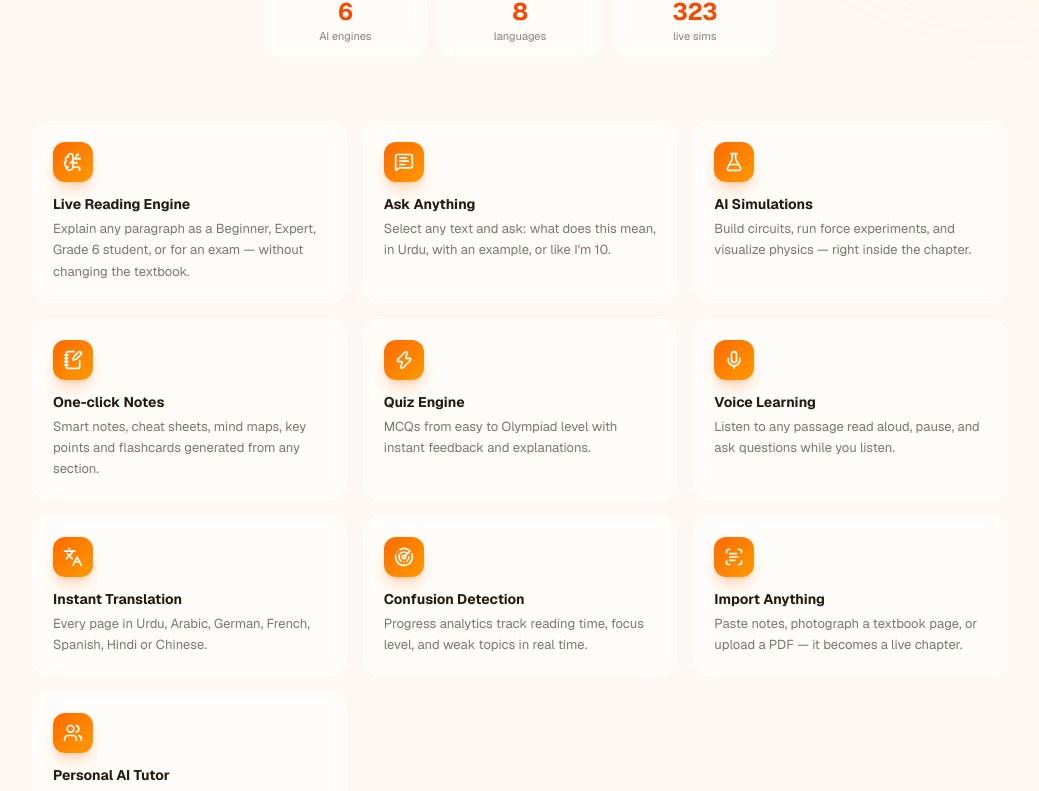
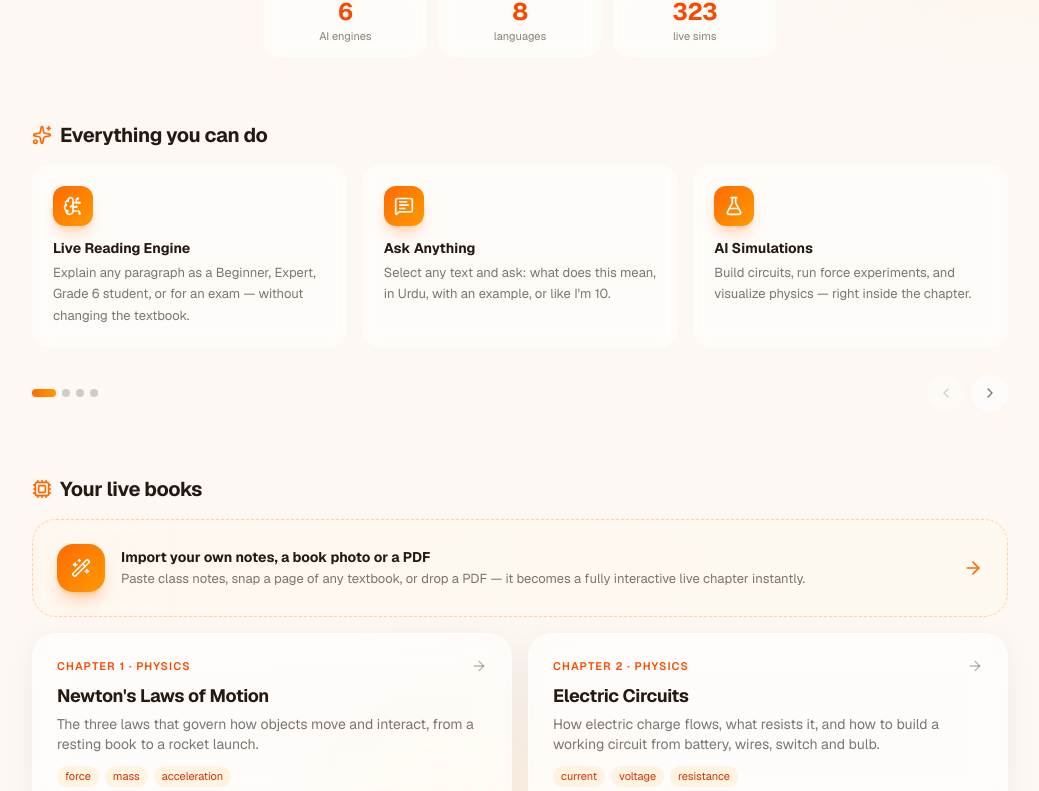
Before and after one commit to k88900213-hub/stbb-live, a Next.js app: page / in a window 1280 px wide. Shown: the part 559-1350 px from the top of the page, without its empty margins (120-1159 px from the left). Built offline with nearby package versions, Linux system fonts and the light colour scheme.

Commit message:
Convert landing feature cards into a carousel

```diff
--- a/src/app/page.tsx
+++ b/src/app/page.tsx
@@ -1,6 +1,7 @@
 import { book } from "@/lib/content/catalog";
 import Link from "next/link";
 import { ImportedLibrary } from "@/components/home/ImportedLibrary";
+import { FeatureCarousel } from "@/components/home/FeatureCarousel";
 import {
   ArrowRight,
   BrainCircuit,
@@ -15,6 +16,7 @@ import {
   Radar,
   Rocket,
   ScanText,
+  Sparkles,
   Users,
   Zap,
 } from "lucide-react";
@@ -76,17 +78,25 @@ export default function Home() {
           </div>
         </div>
 
-        <section className="mt-16 grid gap-4 sm:grid-cols-2 lg:grid-cols-3">
-          <FeatureCard icon={<BrainCircuit className="h-5 w-5" />} title="Live Reading Engine" desc="Explain any paragraph as a Beginner, Expert, Grade 6 student, or for an exam — without changing the textbook." />
-          <FeatureCard icon={<MessageSquareText className="h-5 w-5" />} title="Ask Anything" desc="Select any text and ask: what does this mean, in Urdu, with an example, or like I'm 10." />
-          <FeatureCard icon={<FlaskConical className="h-5 w-5" />} title="AI Simulations" desc="Build circuits, run force experiments, and visualize physics — right inside the chapter." />
-          <FeatureCard icon={<NotebookPen className="h-5 w-5" />} title="One-click Notes" desc="Smart notes, cheat sheets, mind maps, key points and flashcards generated from any section." />
-          <FeatureCard icon={<Zap className="h-5 w-5" />} title="Quiz Engine" desc="MCQs from easy to Olympiad level with instant feedback and explanations." />
-          <FeatureCard icon={<Mic className="h-5 w-5" />} title="Voice Learning" desc="Listen to any passage read aloud, pause, and ask questions while you listen." />
-          <FeatureCard icon={<Languages className="h-5 w-5" />} title="Instant Translation" desc="Every page in Urdu, Arabic, German, French, Spanish, Hindi or Chinese." />
-          <FeatureCard icon={<Radar className="h-5 w-5" />} title="Confusion Detection" desc="Progress analytics track reading time, focus level, and weak topics in real time." />
-          <FeatureCard icon={<ScanText className="h-5 w-5" />} title="Import Anything" desc="Paste notes, photograph a textbook page, or upload a PDF — it becomes a live chapter." />
-          <FeatureCard icon={<Users className="h-5 w-5" />} title="Personal AI Tutor" desc="A tutor that remembers your history, predicts performance, and adapts its style." />
+        <section className="mt-16">
+          <h2 className="mb-4 flex items-center gap-2 font-display text-xl font-bold text-foreground">
+            <Sparkles className="h-5 w-5 text-orange-500" />
+            Everything you can do
+          </h2>
+          <FeatureCarousel
+            items={[
+              { icon: <BrainCircuit className="h-5 w-5" />, title: "Live Reading Engine", desc: "Explain any paragraph as a Beginner, Expert, Grade 6 student, or for an exam — without changing the textbook." },
+              { icon: <MessageSquareText className="h-5 w-5" />, title: "Ask Anything", desc: "Select any text and ask: what does this mean, in Urdu, with an example, or like I'm 10." },
+              { icon: <FlaskConical className="h-5 w-5" />, title: "AI Simulations", desc: "Build circuits, run force experiments, and visualize physics — right inside the chapter." },
+              { icon: <NotebookPen className="h-5 w-5" />, title: "One-click Notes", desc: "Smart notes, cheat sheets, mind maps, key points and flashcards generated from any section." },
+              { icon: <Zap className="h-5 w-5" />, title: "Quiz Engine", desc: "MCQs from easy to Olympiad level with instant feedback and explanations." },
+              { icon: <Mic className="h-5 w-5" />, title: "Voice Learning", desc: "Listen to any passage read aloud, pause, and ask questions while you listen." },
+              { icon: <Languages className="h-5 w-5" />, title: "Instant Translation", desc: "Every page in Urdu, Arabic, German, French, Spanish, Hindi or Chinese." },
+              { icon: <Radar className="h-5 w-5" />, title: "Confusion Detection", desc: "Progress analytics track reading time, focus level, and weak topics in real time." },
+              { icon: <ScanText className="h-5 w-5" />, title: "Import Anything", desc: "Paste notes, photograph a textbook page, or upload a PDF — it becomes a live chapter." },
+              { icon: <Users className="h-5 w-5" />, title: "Personal AI Tutor", desc: "A tutor that remembers your history, predicts performance, and adapts its style." },
+            ]}
+          />
         </section>
 
         <section className="mt-16">
@@ -148,15 +158,3 @@ function MiniStat({ value, label }: { value: string; label: string }) {
     </div>
   );
 }
-
-function FeatureCard({ icon, title, desc }: { icon: React.ReactNode; title: string; desc: string }) {
-  return (
-    <div className="rounded-2xl border border-white/40 bg-white/50 p-5 backdrop-blur transition hover:bg-white/70 dark:border-white/10 dark:bg-white/5 dark:hover:bg-white/10">
-      <span className="inline-flex h-10 w-10 items-center justify-center rounded-xl bg-gradient-to-br from-orange-500 to-amber-500 text-white shadow-lg shadow-orange-500/25">
-        {icon}
-      </span>
-      <h3 className="mt-3 text-sm font-bold text-foreground">{title}</h3>
-      <p className="mt-1 text-[13px] leading-relaxed text-foreground/60">{desc}</p>
-    </div>
-  );
-}
--- /dev/null
+++ b/src/components/home/FeatureCarousel.tsx
@@ -0,0 +1,130 @@
+"use client";
+
+import { useCallback, useEffect, useRef, useState } from "react";
+import { ChevronLeft, ChevronRight } from "lucide-react";
+import { cn } from "@/lib/utils/cn";
+
+interface FeatureItem {
+  icon: React.ReactNode;
+  title: string;
+  desc: string;
+}
+
+function Card({ item }: { item: FeatureItem }) {
+  return (
+    <div className="h-full rounded-2xl border border-white/40 bg-white/50 p-5 backdrop-blur transition hover:bg-white/70 dark:border-white/10 dark:bg-white/5 dark:hover:bg-white/10">
+      <span className="inline-flex h-10 w-10 items-center justify-center rounded-xl bg-gradient-to-br from-orange-500 to-amber-500 text-white shadow-lg shadow-orange-500/25">
+        {item.icon}
+      </span>
+      <h3 className="mt-3 text-sm font-bold text-foreground">{item.title}</h3>
+      <p className="mt-1 text-[13px] leading-relaxed text-foreground/60">{item.desc}</p>
+    </div>
+  );
+}
+
+export function FeatureCarousel({ items }: { items: FeatureItem[] }) {
+  const trackRef = useRef<HTMLDivElement>(null);
+  const [page, setPage] = useState(0);
+  const [pageCount, setPageCount] = useState(1);
+  const [canScroll, setCanScroll] = useState(false);
+
+  const measure = useCallback(() => {
+    const el = trackRef.current;
+    if (!el) return;
+    const card = el.querySelector<HTMLElement>("[data-card]");
+    if (!card) return;
+    const perView = Math.max(1, Math.round(el.clientWidth / card.offsetWidth));
+    const count = Math.max(1, Math.ceil(items.length / perView));
+    setPageCount(count);
+    const current = Math.min(Math.round(el.scrollLeft / el.clientWidth), count - 1);
+    setPage(current);
+    setCanScroll(el.scrollWidth > el.clientWidth + 4);
+  }, [items.length]);
+
+  useEffect(() => {
+    measure();
+    const el = trackRef.current;
+    if (!el) return;
+    let t: ReturnType<typeof setTimeout>;
+    const onScroll = () => {
+      clearTimeout(t);
+      t = setTimeout(measure, 120);
+    };
+    el.addEventListener("scroll", onScroll, { passive: true });
+    const ro = new ResizeObserver(measure);
+    ro.observe(el);
+    return () => {
+      el.removeEventListener("scroll", onScroll);
+      ro.disconnect();
+    };
+  }, [measure]);
+
+  const scrollByPage = (dir: 1 | -1) => {
+    const el = trackRef.current;
+    if (!el) return;
+    el.scrollBy({ left: dir * el.clientWidth, behavior: "smooth" });
+  };
+
+  const goToPage = (i: number) => {
+    const el = trackRef.current;
+    if (!el) return;
+    el.scrollTo({ left: i * el.clientWidth, behavior: "smooth" });
+  };
+
+  return (
+    <div className="relative">
+      <div
+        ref={trackRef}
+        className="flex snap-x snap-mandatory gap-4 overflow-x-auto scroll-smooth pb-2"
+        aria-label="AI features carousel"
+      >
+        {items.map((item, i) => (
+          <div
+            key={i}
+            data-card
+            className="w-full shrink-0 snap-start sm:w-[calc(50%-0.5rem)] lg:w-[calc(33.333%-0.666rem)]"
+          >
+            <Card item={item} />
+          </div>
+        ))}
+      </div>
+
+      <div className="mt-5 flex items-center justify-between">
+        <div className="flex items-center gap-1.5">
+          {Array.from({ length: pageCount }, (_, i) => (
+            <button
+              key={i}
+              onClick={() => goToPage(i)}
+              aria-label={`Go to slide ${i + 1}`}
+              className={cn(
+                "h-2 rounded-full transition-all",
+                i === page
+                  ? "w-6 bg-gradient-to-r from-orange-500 to-amber-500"
+                  : "w-2 bg-foreground/20 hover:bg-foreground/35",
+              )}
+            />
+          ))}
+        </div>
+
+        <div className="flex items-center gap-2">
+          <button
+            onClick={() => scrollByPage(-1)}
+            disabled={!canScroll || page === 0}
+            aria-label="Previous features"
+            className="flex h-9 w-9 items-center justify-center rounded-full border border-white/50 bg-white/60 text-foreground/60 transition hover:bg-white/80 disabled:cursor-not-allowed disabled:opacity-30 dark:border-white/10 dark:bg-white/5"
+          >
+            <ChevronLeft className="h-4 w-4" />
+          </button>
+          <button
+            onClick={() => scrollByPage(1)}
+            disabled={!canScroll || page >= pageCount - 1}
+            aria-label="Next features"
+            className="flex h-9 w-9 items-center justify-center rounded-full border border-white/50 bg-white/60 text-foreground/60 transition hover:bg-white/80 disabled:cursor-not-allowed disabled:opacity-30 dark:border-white/10 dark:bg-white/5"
+          >
+            <ChevronRight className="h-4 w-4" />
+          </button>
+        </div>
+      </div>
+    </div>
+  );
+}
```
